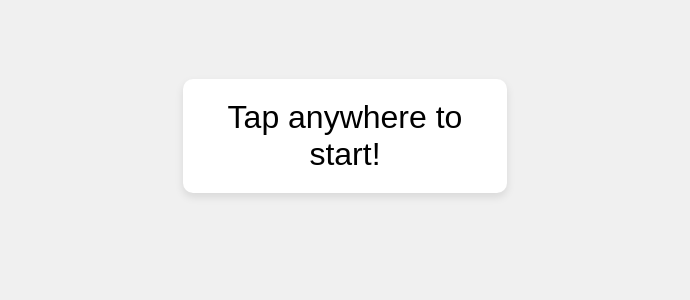
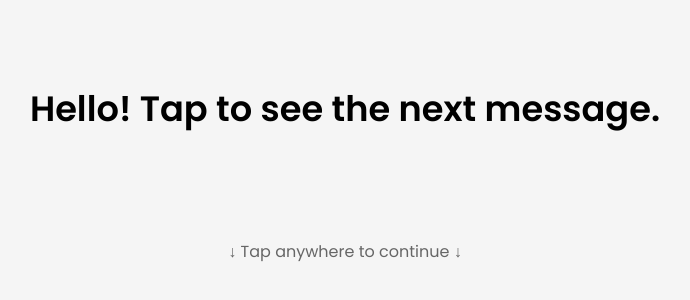
Before and after one commit to LoftMusic/text-transition-app, a plain HTML site: page index.html in a window 1280 px wide. Shown: the part 264-564 px from the top of the page, without its empty margins (295-985 px from the left). Drawn offline with Linux system fonts and the light colour scheme.

Commit message:
Add files via upload

```diff
--- a/app.js
+++ b/app.js
@@ -1,22 +1,42 @@
 const textBlock = document.getElementById('text-block');
 const texts = [
-  "The only way to do great work is to love what you do. – Steve Jobs",
-  "Life is what happens when you're busy making other plans. – John Lennon",
-  "Stay hungry, stay foolish. – Steve Jobs",
-  "Your time is limited, don’t waste it living someone else’s life. – Steve Jobs",
-  "The future belongs to those who believe in the beauty of their dreams. – Eleanor Roosevelt"
+  "Hello! Tap to see the next message.",
+  "Did you know? The average person taps their phone 2,617 times a day.",
+  "This text appears with a typing animation!",
+  "You can customize these messages however you like.",
+  "Try adding your own quotes or jokes!"
 ];
 
 let currentIndex = 0;
 
-// Update text on tap
+// Initialize
+showText(texts[currentIndex]);
+
+// Handle tap/click
 document.body.addEventListener('click', () => {
-  currentIndex = (currentIndex + 1) % texts.length; // Cycle through texts
-  textBlock.textContent = texts[currentIndex];
+  currentIndex = (currentIndex + 1) % texts.length;
+  showText(texts[currentIndex]);
+});
 
-  // Optional: Add animation
-  textBlock.style.animation = 'none';
+function showText(text) {
+  // Fade out
+  textBlock.classList.remove('visible');
+
   setTimeout(() => {
-    textBlock.style.animation = 'fadeIn 0.5s';
-  }, 10);
-});
+    // Reset and start typing animation
+    textBlock.innerHTML = '';
+    textBlock.classList.add('typing');
+    textBlock.classList.add('visible');
+
+    let i = 0;
+    const typingInterval = setInterval(() => {
+      if (i < text.length) {
+        textBlock.innerHTML += text.charAt(i);
+        i++;
+      } else {
+        clearInterval(typingInterval);
+        textBlock.classList.remove('typing');
+      }
+    }, 50); // Adjust typing speed (milliseconds)
+  }, 500); // Matches CSS transition time
+}
--- a/index.html
+++ b/index.html
@@ -6,10 +6,13 @@
   <title>Text Transition App</title>
   <link rel="manifest" href="manifest.json">
   <link rel="stylesheet" href="styles.css">
+  <!-- Load Poppins font from Google Fonts -->
+  <link href="https://fonts.googleapis.com/css2?family=Poppins:wght@400;600&display=swap" rel="stylesheet">
 </head>
 <body>
   <div class="container">
-    <div id="text-block">Tap anywhere to start!</div>
+    <div id="text-block"></div>
+    <div class="tap-hint">↓ Tap anywhere to continue ↓</div>
   </div>
   <script src="app.js"></script>
 </body>
--- a/styles.css
+++ b/styles.css
@@ -4,22 +4,55 @@ body {
   align-items: center;
   height: 100vh;
   margin: 0;
-  background-color: #f0f0f0;
-  font-family: Arial, sans-serif;
+  background-color: #f5f5f5;
+  font-family: 'Poppins', sans-serif;
   cursor: pointer;
+  overflow: hidden;
 }
 
 .container {
   text-align: center;
-  padding: 20px;
+  width: 90%;
+  max-width: 800px;
 }
 
 #text-block {
-  font-size: 2rem;
-  max-width: 80%;
-  margin: 0 auto;
-  padding: 20px;
-  background: white;
-  border-radius: 10px;
-  box-shadow: 0 4px 8px rgba(0, 0, 0, 0.1);
+  font-size: 2.2rem;
+  font-weight: 600;
+  line-height: 1.4;
+  min-height: 200px;
+  display: flex;
+  align-items: center;
+  justify-content: center;
+  opacity: 0;
+  transform: translateY(20px);
+  transition: opacity 0.5s ease, transform 0.5s ease;
 }
+
+#text-block.visible {
+  opacity: 1;
+  transform: translateY(0);
+}
+
+.tap-hint {
+  margin-top: 30px;
+  font-size: 1rem;
+  color: #666;
+  animation: pulse 2s infinite;
+}
+
+@keyframes pulse {
+  0%, 100% { opacity: 0.6; }
+  50% { opacity: 1; }
+}
+
+/* Typing animation */
+.typing {
+  border-right: 3px solid #333;
+  animation: blink 0.7s infinite;
+}
+
+@keyframes blink {
+  0%, 100% { border-color: transparent; }
+  50% { border-color: #333; }
+}
```
